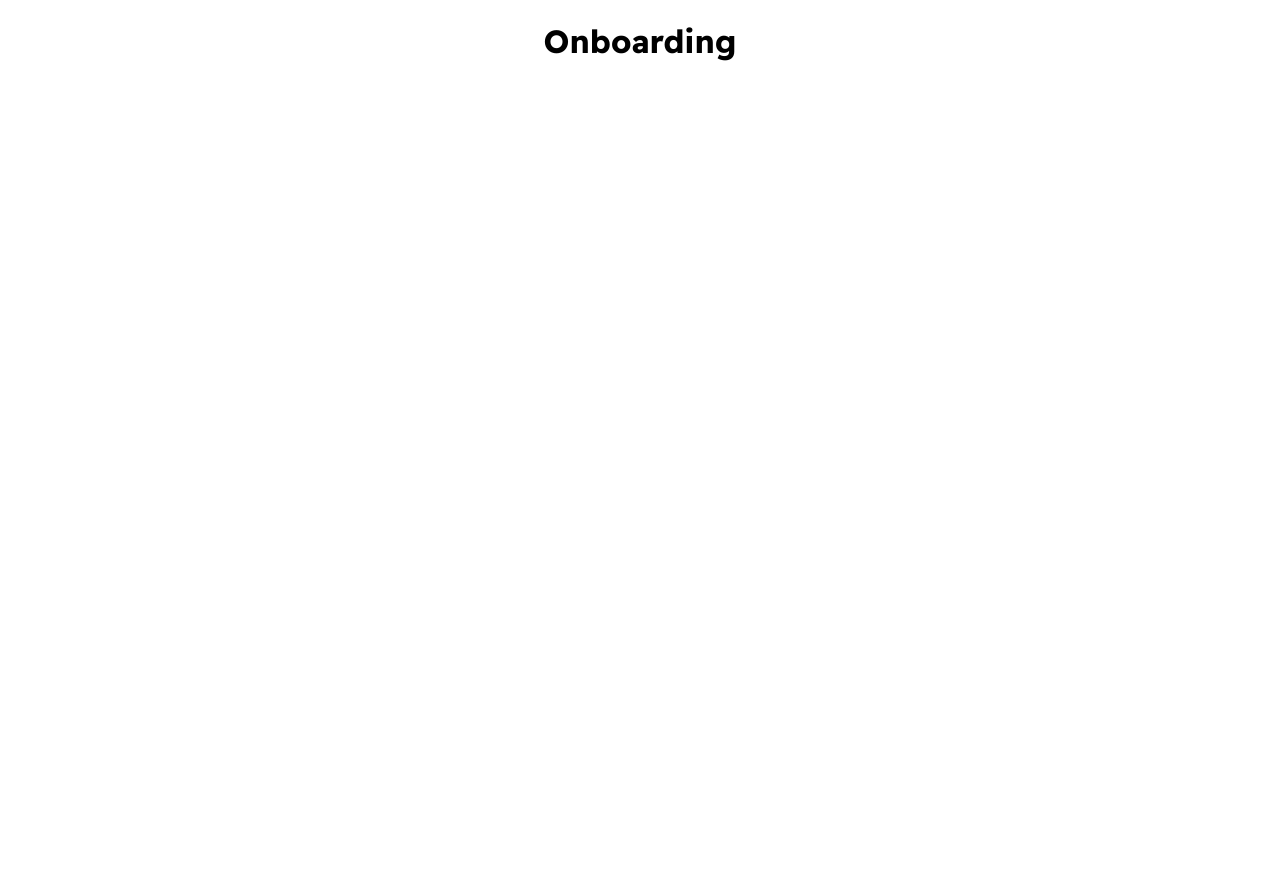
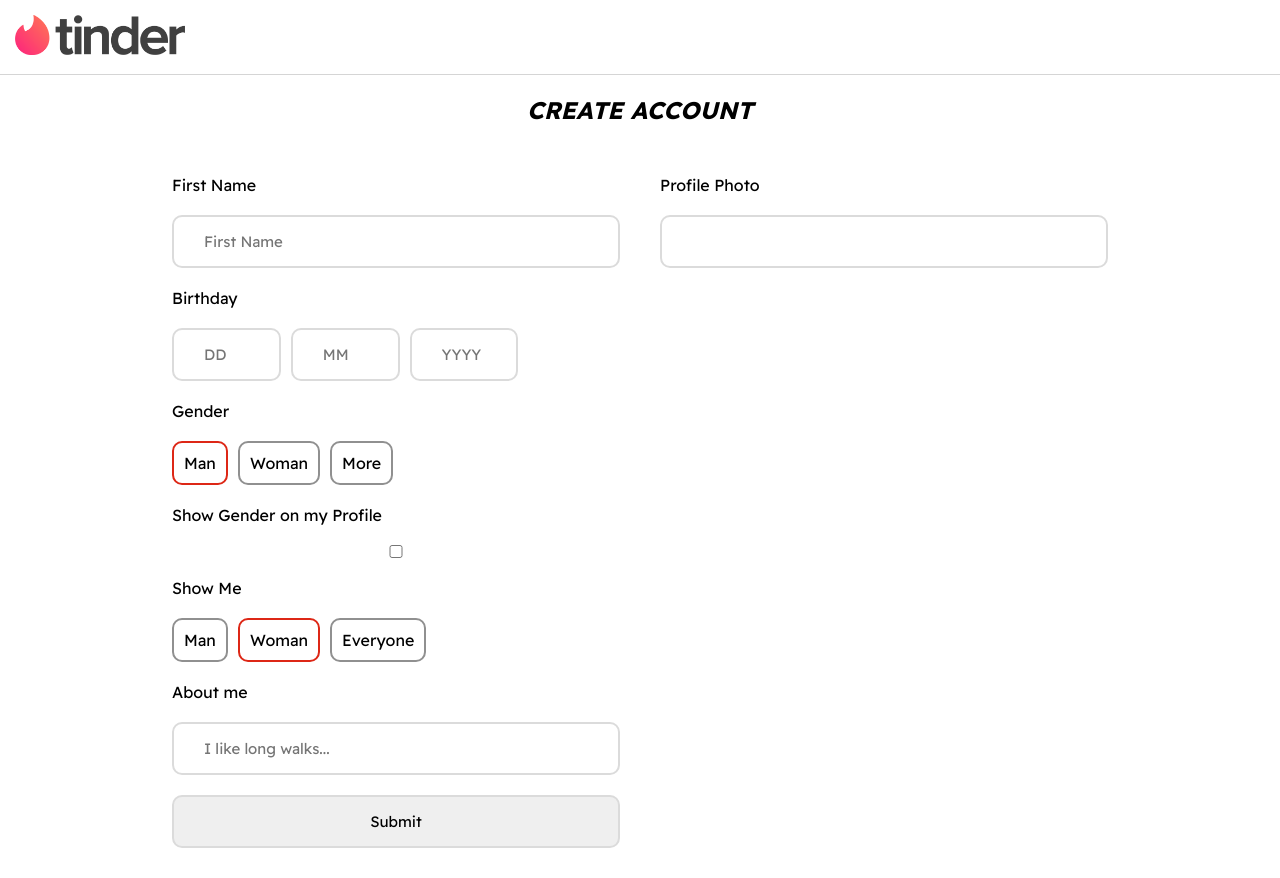
Before and after one commit to PrathamModi001/tinder, a React (Create React App) app: page /onboarding in a window 1280 px wide. Before the commit the page ends 800 px from the top, so only its background shows below. Built offline with nearby package versions, Linux system fonts and the light colour scheme.

Commit message:
Onboarding UI done

```diff
--- a/src/components/AuthModal.js
+++ b/src/components/AuthModal.js
@@ -1,7 +1,7 @@
 import React from 'react'
 import { useState } from 'react'
 
-const AuthModal = ({ setShowModal, setIsSignUp, isSignUp}) => {
+const AuthModal = ({ setShowModal, isSignUp}) => {
     const [email, setEmail] = useState(null)
     const [password, setPassword] = useState(null)
     const [confirmPassword, setConfirmPassword] = useState(null)
--- a/src/pages/OnBoarding.js
+++ b/src/pages/OnBoarding.js
@@ -1,10 +1,207 @@
 import React from "react"
+import { useState } from "react";
+import Nav from "../components/Nav";
 
 const Onboarding = (props) => {
+  const [formData, setFormData] = useState({
+    // user_id: cookies.UserId,
+    first_name: "",
+    dob_day: "",
+    dob_month: "",
+    dob_year: "",
+    show_gender: false,
+    gender_identity: "man",
+    gender_interest: "woman",
+    url: "",
+    about: "",
+    matches: []
+
+  })
+
+  const handleSubmit = (e) => {
+    e.preventDefault();
+    console.log(formData)
+  }
+
+  const handleChange = (e) => {
+    // iski value, agar checkbox hai to checked, nahi to value
+    const value = e.target.type === "checkbox" ? e.target.checked : e.target.value
+    const name = e.target.name
+
+    setFormData((prevState) => ({
+      // get the entire previous state and update how? by matching the name of the input field
+      // thats why we have put state names and form ke andar ke names same
+      // search by name and update the value
+      ...prevState,
+      [name]: value
+    }))
+  }
+
   return (
-    <div>
-      <h1>Onboarding</h1>
-    </div>
+    <>
+      <Nav
+        minimal={true}
+        setShowModal={() => { }}
+        showModal={false}
+      />
+      <div className="onboarding">
+        <h2>CREATE ACCOUNT</h2>
+
+        <form onSubmit={handleSubmit}>
+          <section>
+            <label htmlFor="first_name">First Name</label>
+            <input
+              id="first_name"
+              type='text'
+              name="first_name"
+              placeholder="First Name"
+              required={true}
+              value={formData.first_name}
+              onChange={handleChange}
+            />
+
+            <label>Birthday</label>
+            <div className="multiple-input-container">
+              <input
+                id="dob_day"
+                type="number"
+                name="dob_day"
+                placeholder="DD"
+                required={true}
+                value={formData.dob_day}
+                onChange={handleChange}
+              />
+
+              <input
+                id="dob_month"
+                type="number"
+                name="dob_month"
+                placeholder="MM"
+                required={true}
+                value={formData.dob_month}
+                onChange={handleChange}
+              />
+
+              <input
+                id="dob_year"
+                type="number"
+                name="dob_year"
+                placeholder="YYYY"
+                required={true}
+                value={formData.dob_year}
+                onChange={handleChange}
+              />
+            </div>
+
+            <label>Gender</label>
+            <div className="multiple-input-container">
+              <input
+                id="man-gender-identity"
+                type="radio"
+                name="gender_identity"
+                value="man"
+                onChange={handleChange}
+                checked={formData.gender_identity === "man"}
+              />
+              <label htmlFor="man-gender-identity">Man</label>
+              <input
+                id="woman-gender-identity"
+                type="radio"
+                name="gender_identity"
+                value="woman"
+                onChange={handleChange}
+                checked={formData.gender_identity === "woman"}
+              />
+              <label htmlFor="woman-gender-identity">Woman</label>
+              <input
+                id="more-gender-identity"
+                type="radio"
+                name="gender_identity"
+                value="more"
+                onChange={handleChange}
+                checked={formData.gender_identity === "more"}
+              />
+              <label htmlFor="more-gender-identity">More</label>
+            </div>
+
+            <label htmlFor="show-gender">Show Gender on my Profile</label>
+
+            <input
+              id="show-gender"
+              type="checkbox"
+              name="show_gender"
+              onChange={handleChange}
+              checked={formData.show_gender}
+              style={{ marginLeft: 0 }}
+            />
+
+            <label>Show Me</label>
+
+            <div className="multiple-input-container">
+              <input
+                id="man-gender-interest"
+                type="radio"
+                name="gender_interest"
+                value="man"
+                onChange={handleChange}
+                checked={formData.gender_interest === "man"}
+              />
+              <label htmlFor="man-gender-interest">Man</label>
+              <input
+                id="woman-gender-interest"
+                type="radio"
+                name="gender_interest"
+                value="woman"
+                onChange={handleChange}
+                checked={formData.gender_interest === "woman"}
+              />
+              <label htmlFor="woman-gender-interest">Woman</label>
+              <input
+                id="everyone-gender-interest"
+                type="radio"
+                name="gender_interest"
+                value="everyone"
+                onChange={handleChange}
+                checked={formData.gender_interest === "everyone"}
+              />
+              <label htmlFor="everyone-gender-interest">Everyone</label>
+
+            </div>
+
+            <label htmlFor="about">About me</label>
+            <input
+              id="about"
+              type="text"
+              name="about"
+              required={true}
+              placeholder="I like long walks..."
+              value={formData.about}
+              onChange={handleChange}
+            />
+
+            <input type="submit" />
+          </section>
+
+          <section>
+
+            <label htmlFor="url">Profile Photo</label>
+            <input
+              type="url"
+              name="url"
+              id="url"
+              onChange={handleChange}
+              required={true}
+            />
+            <div className="photo-container">
+              {formData.url && <img src={formData.url} alt="profile pic preview" />}
+            </div>
+
+
+          </section>
+
+        </form>
+      </div>
+    </>
   )
 };
 
```
